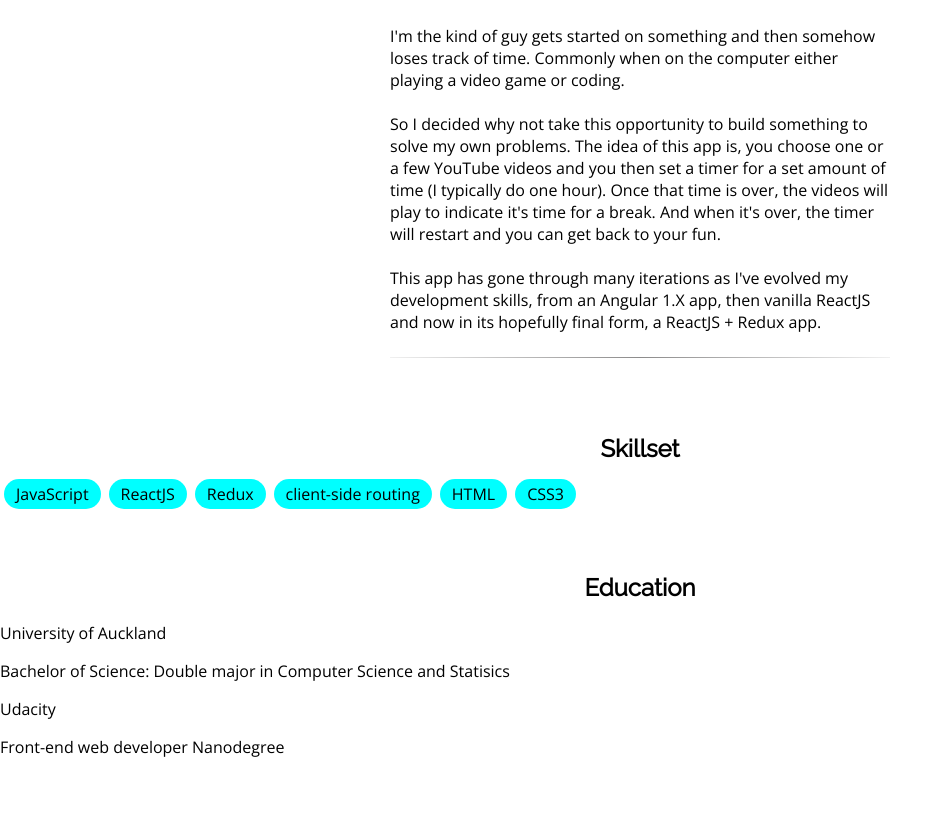
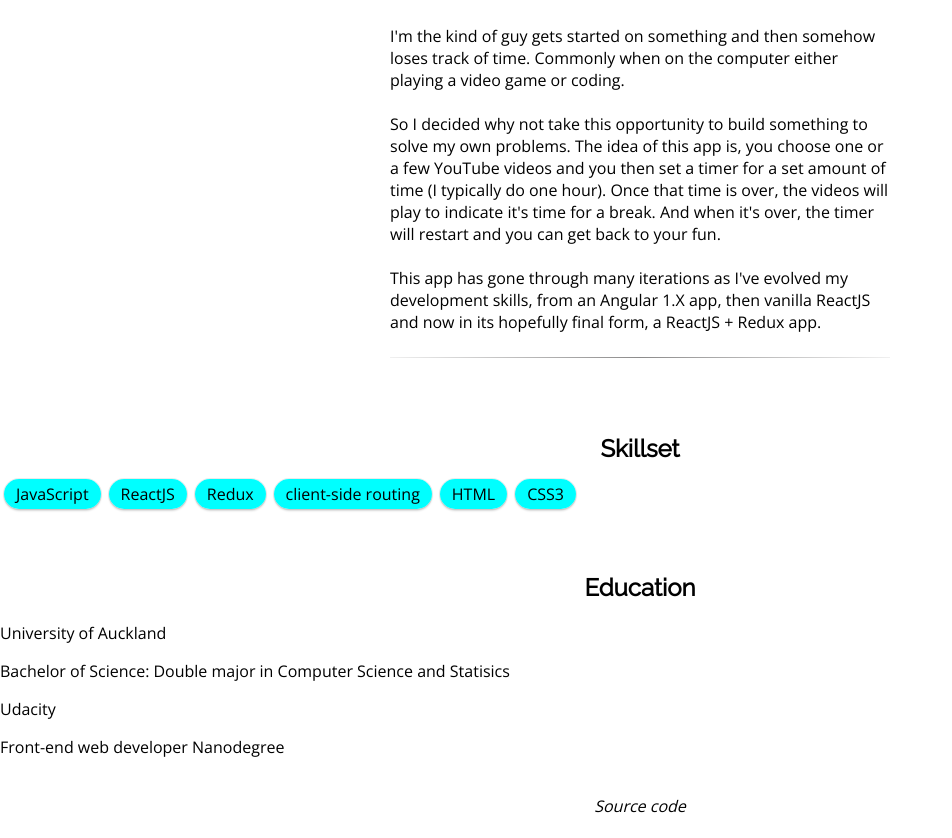
Before and after one commit to Brianzchen/personal-website, a React app: page / in a window 1280 px wide. Shown: the part 1814-2652 px from the top of the page, without its empty margins (0-952 px from the left). Built offline with nearby package versions, Linux system fonts and the light colour scheme.

Commit message:
added source code link

```diff
--- a/src/App/Footer/index.js
+++ b/src/App/Footer/index.js
@@ -1,11 +1,24 @@
 import React from 'react';
 
 const style = {
-  height: '48px',
+  display: 'flex',
+  justifyContent: 'center',
+  alignItems: 'center',
+  height: '64px',
 };
 
 const Footer = () => (
-  <div style={style} />
+  <div style={style}>
+    <a
+      href="https://github.com/Brianzchen/personal-website"
+      target="_blank"
+      rel="noopener noreferrer"
+    >
+      <i>
+        Source code
+      </i>
+    </a>
+  </div>
 );
 
 export default Footer;
--- a/src/App/Skillset/Skill.js
+++ b/src/App/Skillset/Skill.js
@@ -9,7 +9,7 @@ const style = {
 };
 
 const Skill = props => (
-  <span style={style}>
+  <span style={style} className="box-shadow">
     {props.name}
   </span>
 );
--- a/src/css/style.css
+++ b/src/css/style.css
@@ -26,3 +26,7 @@ hr {
   background-image: -ms-linear-gradient(left, #f0f0f0, #8c8b8b, #f0f0f0);
   background-image: -o-linear-gradient(left, #f0f0f0, #8c8b8b, #f0f0f0);
 }
+
+.box-shadow {
+  box-shadow: 0 2px 2px 0 rgba(0,0,0,0.16), 0 0 0 1px rgba(0,0,0,0.08);
+}
--- /dev/null
+++ b/src/lib/colors.js
@@ -0,0 +1,3 @@
+module.exports = {
+
+};
```
